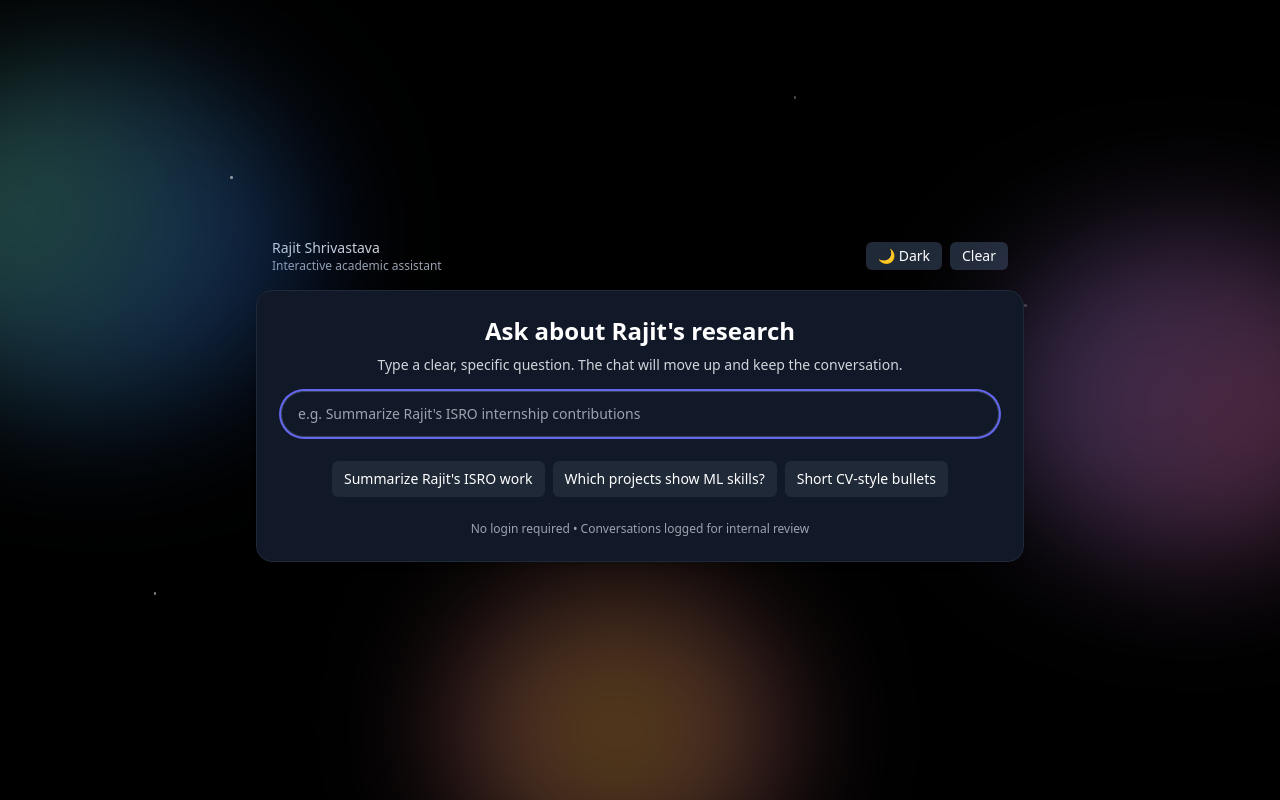
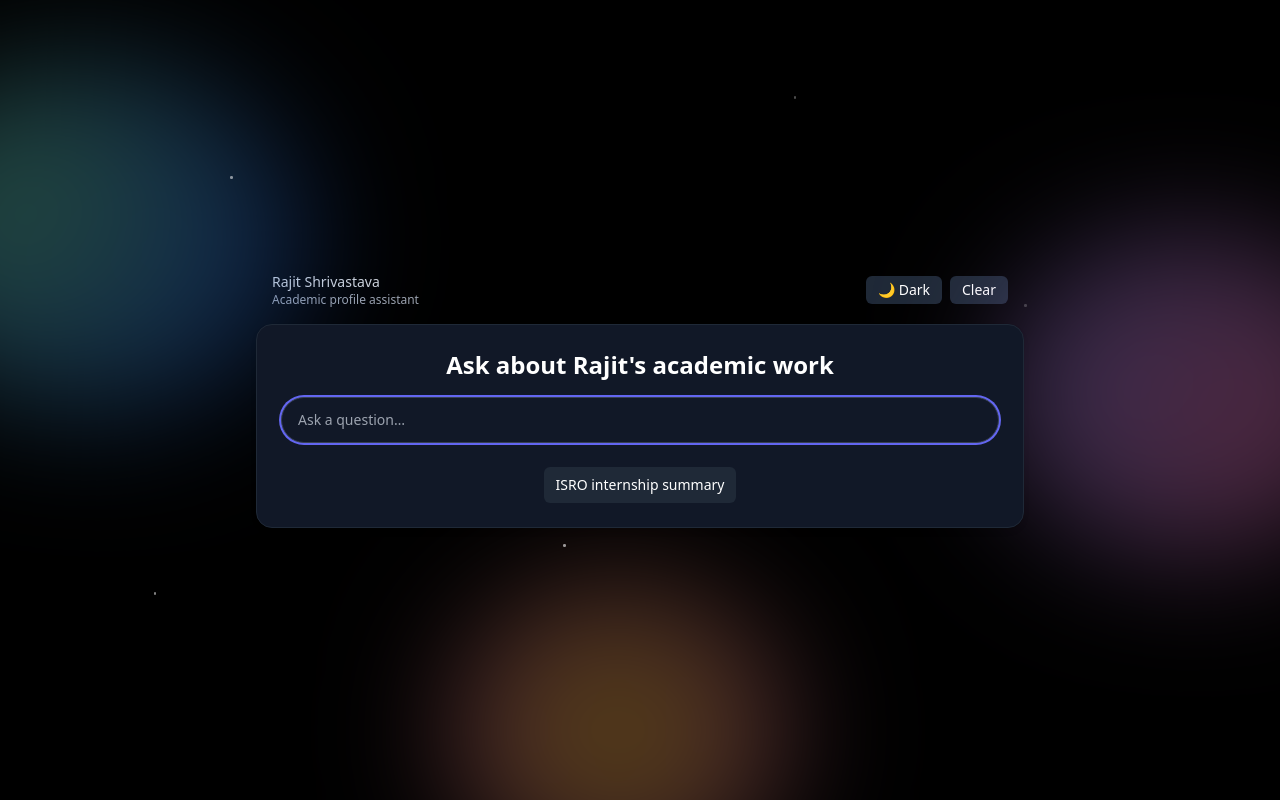
Before and after one commit to rajit17/Chatbot-rajit, a React (Vite) app in the folder rajit-chat-frontend/: page / in a window 1280 px wide. Built offline with nearby package versions, Linux system fonts and the light colour scheme.

Commit message:
Add source and token tracking via URL params

```diff
--- a/rajit-chat-frontend/src/RajitChatFinal.jsx
+++ b/rajit-chat-frontend/src/RajitChatFinal.jsx
@@ -442,11 +442,9 @@ export default function RajitChatFinal() {
     setUnusedPrompts(shuffleInPlace([...MICRO_PROMPT_POOL]));
   }
 
-  // legacy chips shown on hero - keep intact
+  // legacy chips shown on hero - keep intact but update wording for minimalism
   const chips = [
-    "Summarize Rajit's ISRO work",
-    "Which projects show ML skills?",
-    "Short CV-style bullets"
+    "ISRO internship summary"
   ];
 
   // Minimal wrapper for old generateSuggestions call: compute contextual suggestions only from the message.suggestions field
@@ -473,7 +471,7 @@ export default function RajitChatFinal() {
           <div className="flex items-center justify-between w-full max-w-3xl px-4">
             <div>
               <div className="text-sm text-gray-600 dark:text-gray-300">Rajit Shrivastava</div>
-              <div className="text-xs text-gray-500 dark:text-gray-400">Interactive academic assistant</div>
+              <div className="text-xs text-gray-500 dark:text-gray-400">Academic profile assistant</div>
             </div>
             <div className="flex items-center gap-2">
               <button
@@ -488,7 +486,17 @@ export default function RajitChatFinal() {
           </div>
         </div>
 
-        <motion.div layout transition={sharedTransition} className={started ? "flex-1 flex flex-col relative w-full items-center" : "relative w-full flex justify-center items-center"}>
+        <motion.div
+          layout
+          transition={sharedTransition}
+          className={started ? "flex-1 flex flex-col relative w-full items-center" : "relative w-full flex justify-center items-center"}
+          style={{
+            // Add a subtle fade for the main panel transition
+            transition: 'background 0.3s, opacity 0.3s',
+            opacity: started ? 1 : 1,
+            background: started ? undefined : undefined
+          }}
+        >
 
           {/* HERO (centered input when not started) */}
           <AnimatePresence>
@@ -503,8 +511,9 @@ export default function RajitChatFinal() {
                 style={{ minWidth: 340 }}
               >
                 <div className="text-center mb-4">
-                  <h2 className="text-2xl font-semibold">Ask about Rajit's research</h2>
-                  <p className="text-sm text-gray-600 dark:text-gray-300 mt-2">Type a clear, specific question. The chat will move up and keep the conversation.</p>
+                  <h2 className="text-2xl font-semibold">Ask about Rajit's academic work</h2>
+                  {/* Subtitle is now minimal */}
+                  <p className="text-sm text-gray-600 dark:text-gray-300 mt-2"></p>
                 </div>
 
                 <form onSubmit={(e) => { e.preventDefault(); submitQuestion(); }} className="flex flex-col items-center gap-3">
@@ -512,7 +521,7 @@ export default function RajitChatFinal() {
                     ref={heroInputRef}
                     value={query}
                     onChange={e => setQuery(e.target.value)}
-                    placeholder="e.g. Summarize Rajit's ISRO internship contributions"
+                    placeholder="Ask a question…"
                     className="w-full rounded-full border border-gray-300 dark:border-gray-700 bg-white dark:bg-gray-900 px-4 py-3 text-sm text-black dark:text-white placeholder-gray-500 dark:placeholder-gray-400 focus:outline-none focus:ring-2 focus:ring-indigo-500"
                   />
 
@@ -522,7 +531,7 @@ export default function RajitChatFinal() {
                     ))}
                   </div>
 
-                  <div className="mt-3 text-xs text-gray-500 dark:text-gray-400">No login required • Conversations logged for internal review</div>
+                  {/* Remove helper text about logging/internal review */}
                 </form>
               </motion.div>
             )}
@@ -538,7 +547,12 @@ export default function RajitChatFinal() {
                 exit={{ opacity: 0, y: 8 }}
                 transition={sharedTransition}
                 className="flex-1 flex flex-col bg-white dark:bg-black text-black dark:text-white w-full items-center"
-                style={{ minHeight: 0 }}
+                style={{
+                  minHeight: 0,
+                  // Add fade for initial appearance
+                  transition: 'opacity 0.3s',
+                  opacity: started ? 1 : 0
+                }}
               >
 
                 {/* Messages scroll area */}
@@ -629,7 +643,7 @@ export default function RajitChatFinal() {
                       ref={chatInputRef}
                       value={query}
                       onChange={e => setQuery(e.target.value)}
-                      placeholder="Type your question — press Enter to send"
+                      placeholder="Ask a question…"
                       className="w-full rounded-full border border-gray-300 dark:border-gray-700 bg-white dark:bg-gray-900 px-4 py-3 text-sm placeholder-gray-500 dark:placeholder-gray-400 focus:outline-none focus:ring-2 focus:ring-indigo-500"
                       style={{ marginRight: '8px' }}
                     />
```
Also changed, not shown: 1 other file (tests, documents, lock files or other folders).
